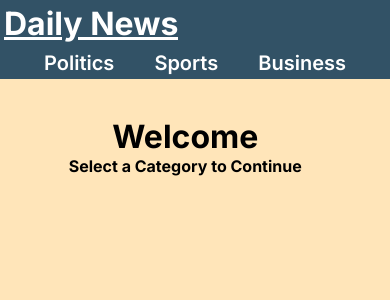
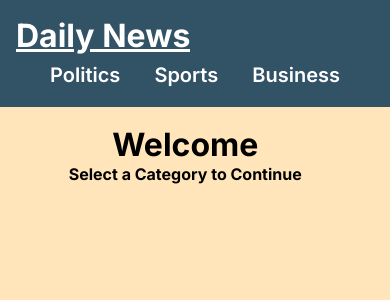
Before and after one commit to Bi7al/News-App, a Next.js app: page / in a window 390 px wide. Shown: the top 300 px of the page. Built offline with nearby package versions, Linux system fonts and the light colour scheme.

Commit message:
Minor design change

```diff
--- a/app/globals.css
+++ b/app/globals.css
@@ -67,14 +67,16 @@ font-weight: 600;
   cursor: pointer;
 }
 @media screen and (max-width: 650px) {
-  .nav{
-    padding: .25rem;
+  .outlink{
+    margin-top: .5rem;
   }
   .nav-links{
     gap: 0;
     width: 100vw;
-    padding: 0;
+    padding: 0 0 .25rem 0;
+
     margin-top: .5rem;
+
     justify-content: space-evenly;
   }
 }
```
